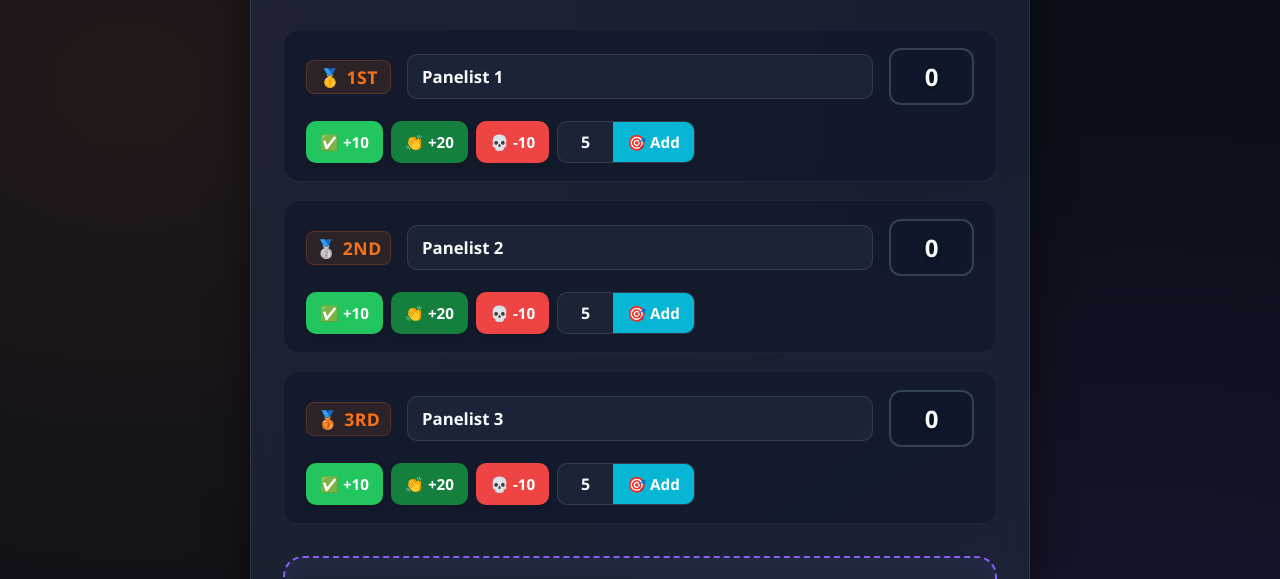
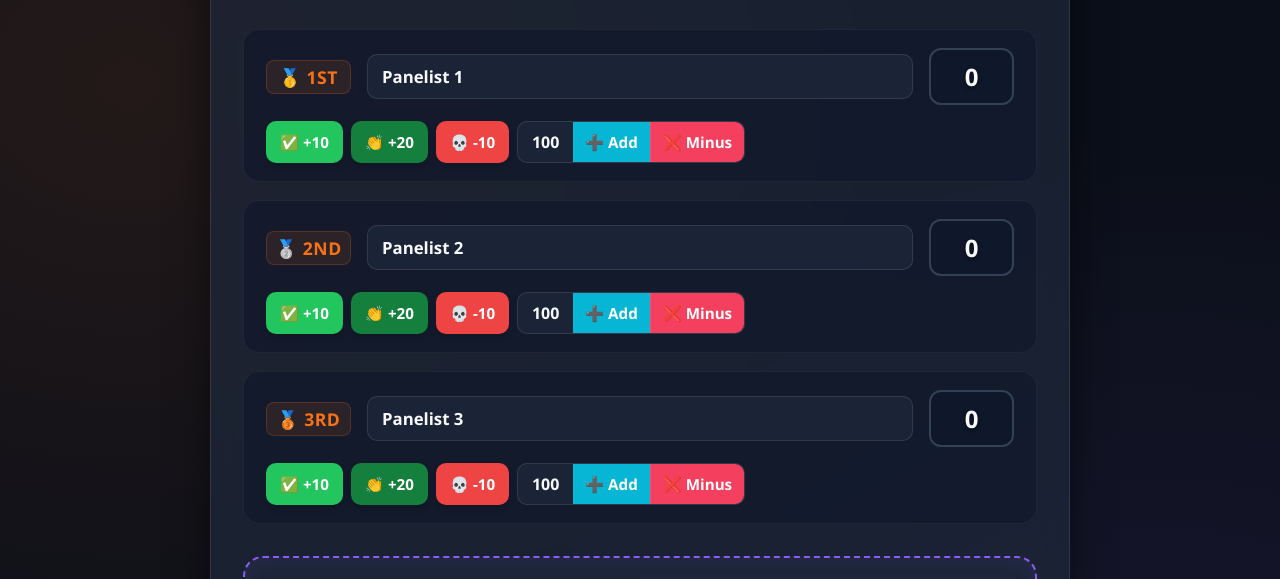
Before and after one commit to z3nax/The-Nation-Wants-to-Guess-SCOREBOARD, a plain HTML site: page index.html in a window 1280 px wide. Shown: the part 154-733 px from the top of the page. Drawn offline with Linux system fonts and the light colour scheme.

Commit message:
Update index.html

```diff
--- a/index.html
+++ b/index.html
@@ -14,6 +14,7 @@
             --success: #22c55e;
             --danger: #ef4444;
             --custom-blue: #06b6d4;
+            --custom-red: #f43f5e;
             --final-purple: #8b5cf6;
         }
 
@@ -40,7 +41,7 @@
 
         .tracker-container {
             width: 100%;
-            max-width: 780px;
+            max-width: 860px;
             background: rgba(30, 41, 59, 0.7);
             backdrop-filter: blur(12px);
             border-radius: 24px;
@@ -118,7 +119,7 @@
 
         .name-input-wrapper {
             flex: 1;
-            min-width: 150px;
+            min-width: 130px;
             position: relative;
         }
 
@@ -244,16 +245,25 @@
             margin: 0;
         }
 
-        .btn-custom {
+        .btn-custom-add {
             background-color: var(--custom-blue);
             height: 100%;
             border-radius: 0;
-            padding: 0 14px;
+            padding: 0 12px;
             box-shadow: none;
         }
-        .btn-custom:hover { background-color: #0891b2; }
+        .btn-custom-add:hover { background-color: #0891b2; }
 
-        /* "Who Am I?" Final Round Arena styling */
+        .btn-custom-sub {
+            background-color: var(--custom-red);
+            height: 100%;
+            border-radius: 0;
+            padding: 0 12px;
+            box-shadow: none;
+            border-left: 1px solid rgba(255, 255, 255, 0.1);
+        }
+        .btn-custom-sub:hover { background-color: #e11d48; }
+
         .final-round-container {
             background: rgba(30, 41, 59, 0.9);
             border: 2px dashed var(--final-purple);
@@ -358,7 +368,6 @@
         .btn-resolve.lose { background-color: var(--danger); }
         .btn-resolve.lose:hover { background-color: #dc2626; }
 
-        /* --- TOP LEFT ICON TOGGLE STYLES --- */
         .top-left-toggle {
             position: absolute;
             top: 20px;
@@ -405,10 +414,9 @@
             color: white;
         }
 
-        /* --- RESPONSIVE MEDIA QUERIES & FORCED MOBILE MODE SIMULATION --- */
-        @media (max-width: 680px) {
+        @media (max-width: 768px) {
             body {
-                padding-top: 70px; /* Make room for absolute top-left toggle */
+                padding-top: 70px;
                 align-items: flex-start;
             }
             .tracker-container { padding: 16px; }
@@ -432,7 +440,6 @@
             .score-badge { width: 100%; }
         }
 
-        /* Simulated Mobile Screen Overrides */
         body.force-mobile {
             align-items: flex-start;
             padding-top: 70px;
@@ -485,21 +492,17 @@
         <p class="subtitle">SCOREBOARD</p>
     </header>
 
-    <div class="panelist-list" id="panelistList">
-        </div>
+    <div class="panelist-list" id="panelistList"></div>
 
     <div class="final-round-container">
         <div class="final-header">
             <h2>🏆 FINAL ROUND 🏆<br>🙈 "Who Am I?" 🙈</h2>
         </div>
-
-        <div id="wagerList">
-            </div>
+        <div id="wagerList"></div>
     </div>
 </div>
 
 <script>
-    // Layout engine view mode switch functions
     function switchViewMode(mode) {
         const body = document.body;
         const btnDesktop = document.getElementById('btnDesktop');
@@ -516,7 +519,6 @@
         }
     }
 
-    // Panelists stay structurally mapped to their rows
     const panelists = [
         { id: 1, defaultName: "Panelist 1", score: 0 },
         { id: 2, defaultName: "Panelist 2", score: 0 },
@@ -543,8 +545,9 @@
                     <button class="btn-minus" onclick="adjustScore(${p.id}, -10)">💀 -10</button>
 
                     <div class="custom-input-group">
-                        <input type="number" class="custom-val-input" id="custom-val-${p.id}" value="5" placeholder="pts">
-                        <button class="btn-custom" onclick="addCustomPoints(${p.id})">🎯 Add</button>
+                        <input type="number" class="custom-val-input" id="custom-val-${p.id}" value="100" placeholder="pts">
+                        <button class="btn-custom-add" onclick="addCustomPoints(${p.id}, true)" title="Add points">➕ Add</button>
+                        <button class="btn-custom-sub" onclick="addCustomPoints(${p.id}, false)" title="Subtract points">❌ Minus</button>
                     </div>
                 </div>
             `;
@@ -583,17 +586,20 @@
         syncNamesAndScoresToWager();
     }
 
-    function addCustomPoints(id) {
+    function addCustomPoints(id, isPositive) {
         const input = document.getElementById('custom-val-' + id);
         if (!input) return;
 
-        const amount = parseInt(input.value, 10);
+        let amount = parseInt(input.value, 10);
         if (isNaN(amount)) return;
+
+        if (!isPositive) {
+            amount = -amount;
+        }
 
         adjustScore(id, amount);
     }
 
-    // Calculates placing tags dynamically without altering structural row positions
     function calculateRanks() {
         const sorted = [...panelists].sort((a, b) => b.score - a.score);
 
```
